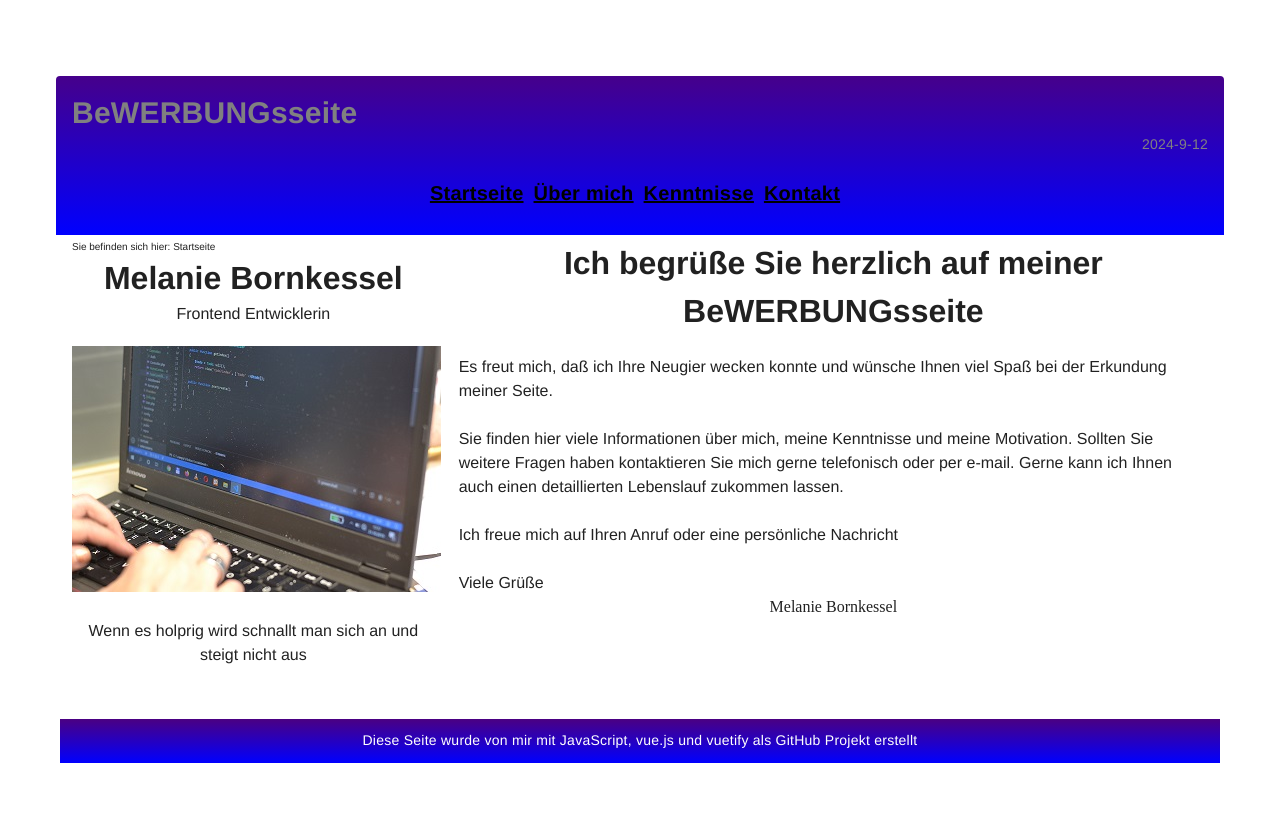
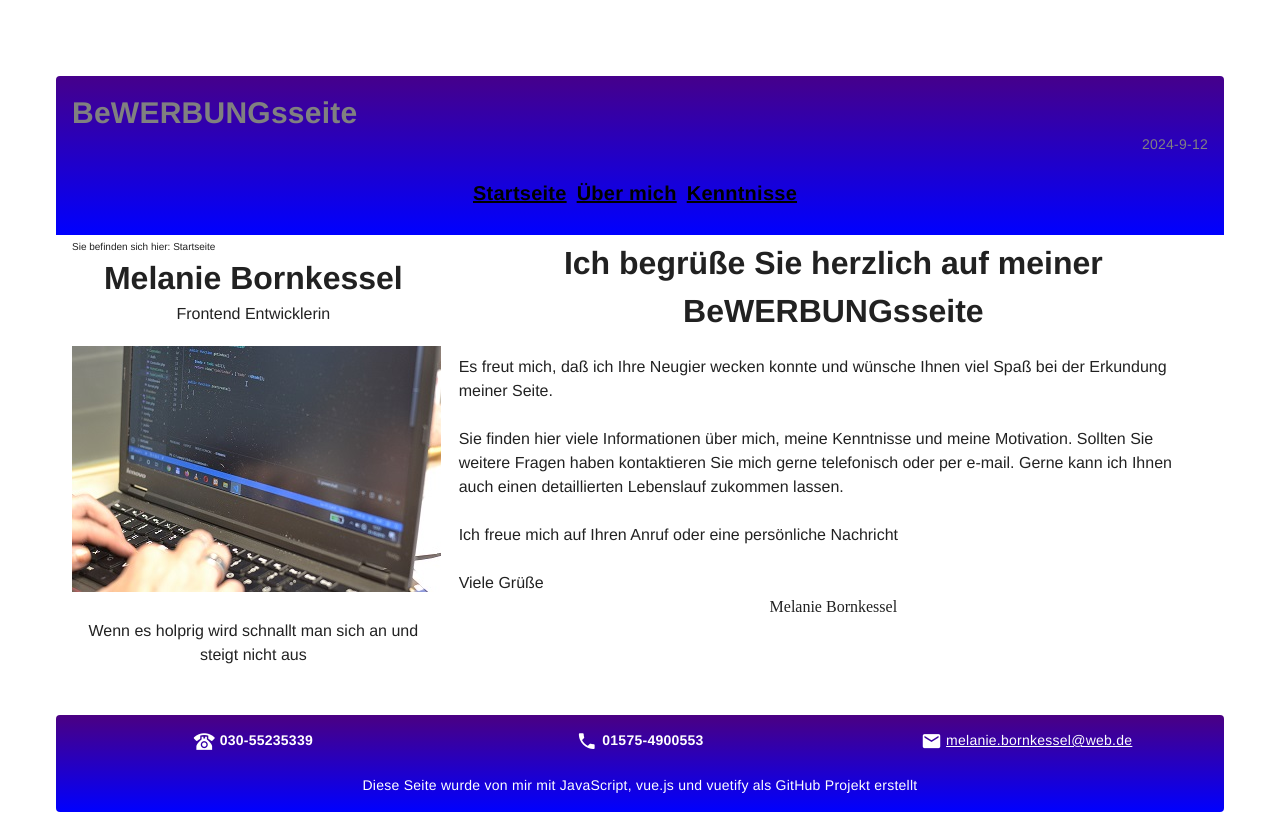
Before and after one commit to melanieborn/Bewerbungsseite, a Vue app in the folder myweb/: page /about in a window 1280 px wide. Before the commit the page ends 800 px from the top, so only its background shows below. Built offline with nearby package versions, Linux system fonts and the light colour scheme.

Commit message:
new style

```diff
--- a/myweb/src/components/AboutMe.vue
+++ b/myweb/src/components/AboutMe.vue
@@ -3,8 +3,7 @@
         <v-row>
             <v-col cols="4">
                 <h1> Melanie Bornkessel </h1>
-                <p> Tel.: 01575-4900553 </p>
-                <p> e-mail: melanie.bornkessel@web.de </p>
+                <a href="https://www.linkedin.com/in/melanie-bornkessel-b3a143194">LinkedIn Profil</a>
                 <img class="bild1" src="@/assets/draussen2.jpg">
                 <p> Wenn es holprig wird schnallt man sich an und steigt nicht aus </p>
             </v-col>
--- a/myweb/src/components/FooterComponent.vue
+++ b/myweb/src/components/FooterComponent.vue
@@ -1,8 +1,19 @@
 <template>
     <v-container>
       <v-card variant="text">
-        <v-card-text>
-          <v-row class="card">
+        <v-card-text class="card">
+          <v-row >
+            <v-col cols="4">
+              <p class="prog"><v-icon class="mimg">mdi-phone-classic</v-icon>030-55235339</p>
+    </v-col>
+    <v-col cols="4">
+              <p class="prog"><v-icon class="mimg">mdi-phone</v-icon>01575-4900553</p>
+    </v-col>
+    <v-col cols="4">
+      <v-icon>mdi-email</v-icon> <a class="kent" href="mailto:melanie.bornkessel@web.de">melanie.bornkessel@web.de</a>
+    </v-col>
+    </v-row>
+          <v-row>
             <v-col cols="12">
       <a>
         Diese Seite wurde von mir mit JavaScript, vue.js und vuetify als GitHub Projekt erstellt
@@ -43,4 +54,10 @@
     background-image: linear-gradient(indigo, blue);
     color: white;
   }
+  .prog {
+    font-weight: bold;
+  }
+  .mimg {
+    margin-right: 5px;
+  }
   </style>
--- a/myweb/src/components/KentNisse.vue
+++ b/myweb/src/components/KentNisse.vue
@@ -5,7 +5,6 @@
                 <h1> Melanie Bornkessel </h1>
                 <p>Fachinformatikerin für Anwendungsentwicklung </p>
                 <a href="https://www.linkedin.com/in/melanie-bornkessel-b3a143194">LinkedIn Profil</a>
-
             </v-col>
             <v-col cols="8" >
                 <h3 class="rechts"> Eine kleine Übersicht meiner wichtigsten Kenntnisse </h3>
--- a/myweb/src/components/KontaktSeite.vue
+++ b/myweb/src/components/KontaktSeite.vue
@@ -78,8 +78,7 @@
         font-weight: bold;
       }
       .prog {
-        background-color: #BFD641;
-        border-radius: 12px;
+       border-radius: 12px;
         padding: 5px;
         font-weight: bold;
       }
--- a/myweb/src/components/TabComponent.vue
+++ b/myweb/src/components/TabComponent.vue
@@ -14,7 +14,6 @@
             >Startseite</RouterLink>
             <RouterLink to="/about"  class="button">Über mich</RouterLink>
             <RouterLink to="/kenntnisse" class="button">Kenntnisse</RouterLink>
-            <RouterLink to="/kontakt" class="button">Kontakt</RouterLink>
   </v-col>
   </nav>
 </v-card-text>
```
